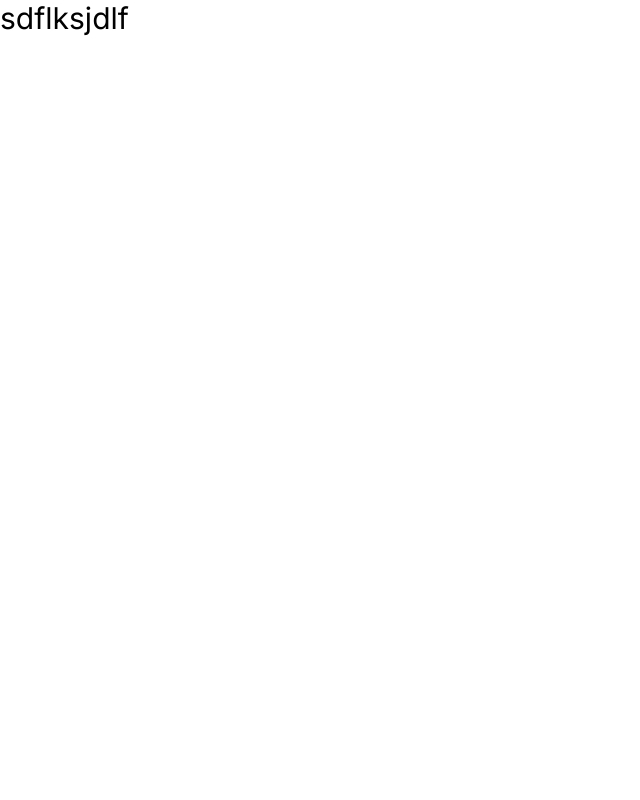
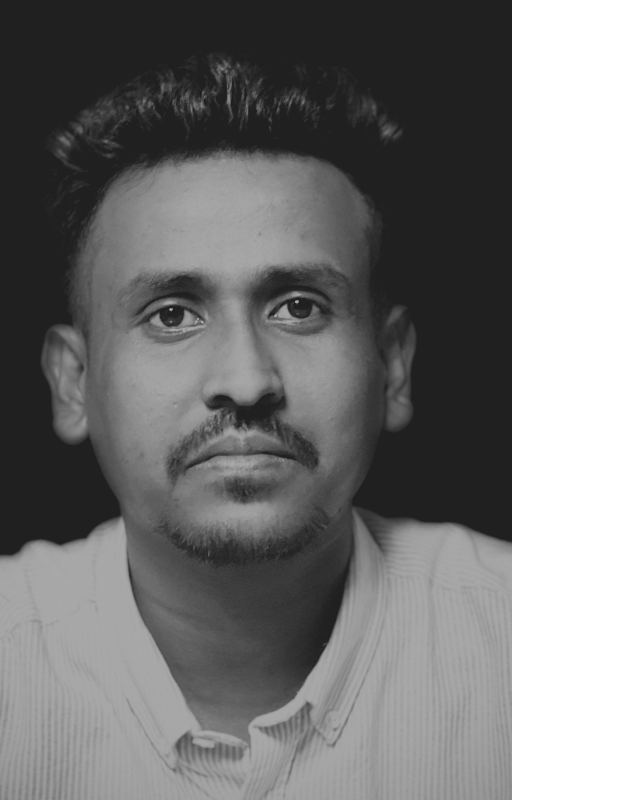
Before and after one commit to abssujan/abbssujan-protfolio, a website: page dist/index.html in a window 1280 px wide. Shown: the whole page, without its empty margins (0-640 px from the left). Drawn offline with nearby package versions, Linux system fonts and the light colour scheme.

Commit message:
make two div for pc

```diff
--- a/dist/index.html
+++ b/dist/index.html
@@ -17,7 +17,20 @@
         <link rel="stylesheet" href="http://code.ionicframework.com/ionicons/2.0.1/css/ionicons.min.css">
     </head>
     <body>
-        <h1 class=" font-inter text-3xl">sdflksjdlf</h1>
+        <!-- main container -->
+        <div class=" w-full">
+            <!-- layer container -->
+            <div class="layer-container flex">
+                <!-- div-right-side -->
+                <div class="right-side hidden w-2/5 h-screen lg:block">
+                    <!-- main-image -->
+                    <img class="h-full w-full object-cover object-top contrast-75 brightness-75" src="/image/IMG_0897.jpeg" alt="">
+                </div>
+                <!-- div-left-side -->
+                <div class="left-side lg:w-3/5"></div>
+            </div>
+            <!-- layer container end here -->
+        </div>
         <script src="" async defer></script>
     </body>
 </html>
```
Also changed, not shown: dist/output.css.
